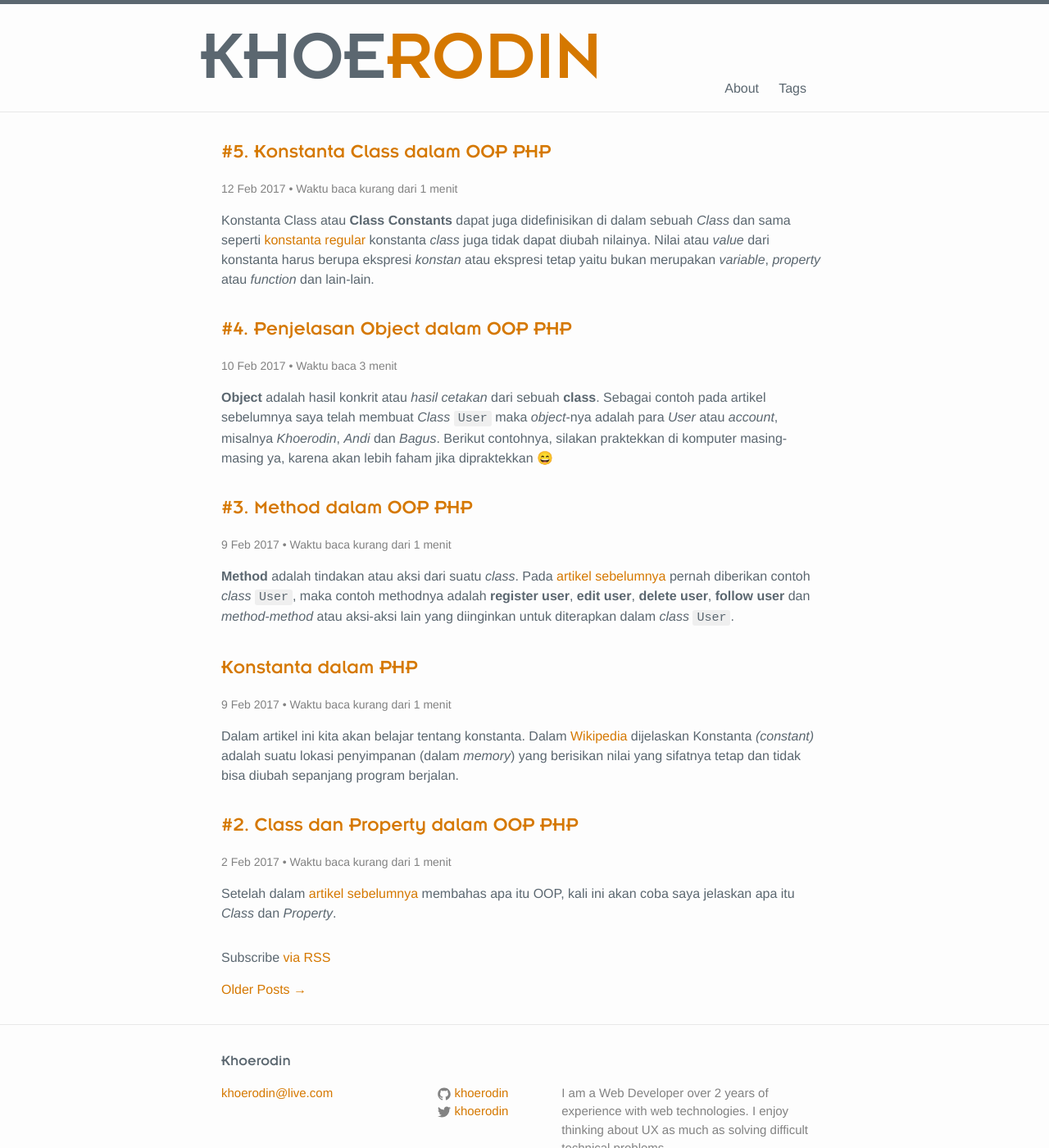
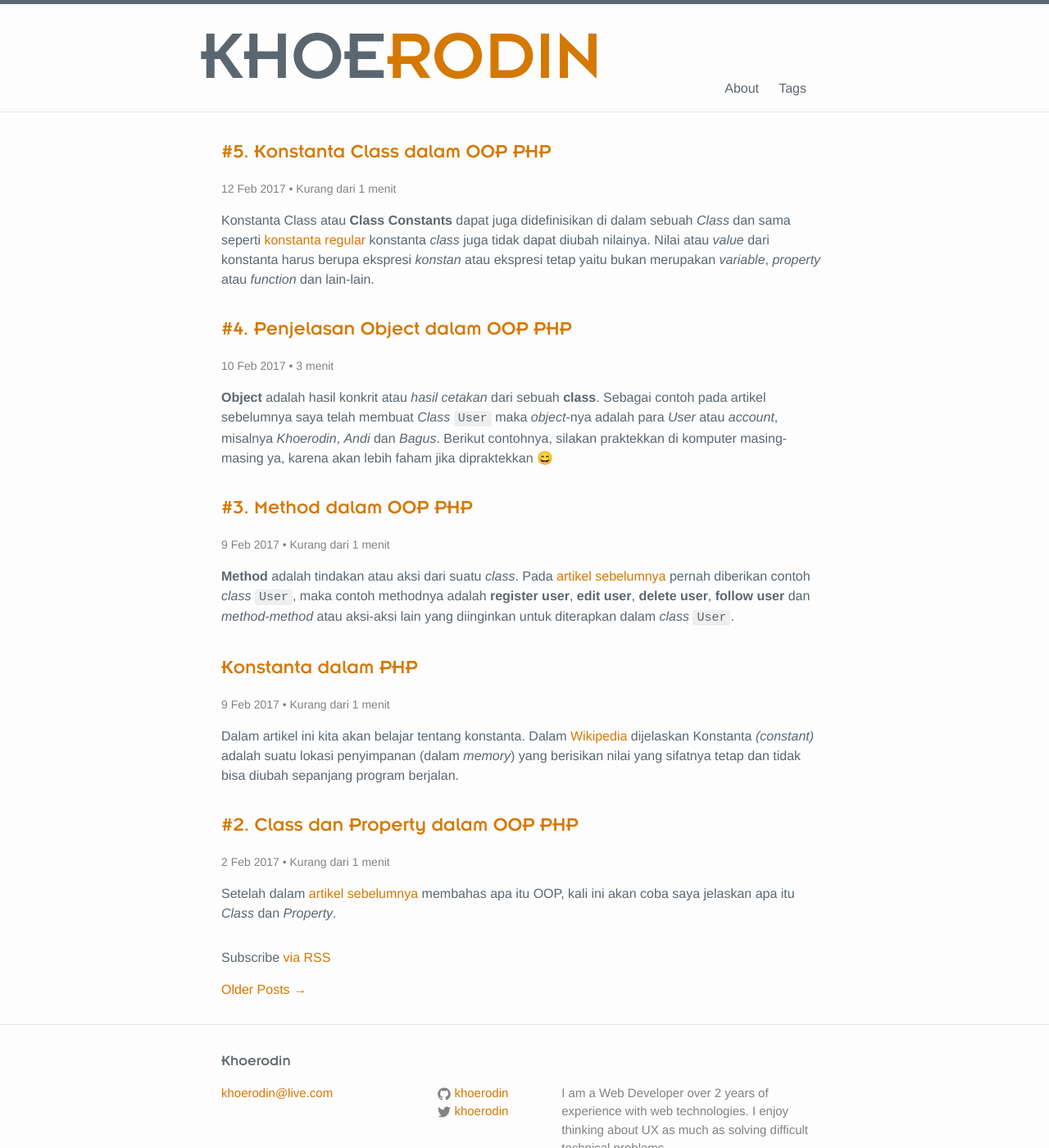
Before and after one commit to khoerodin/khoerodin.github.io, a Jekyll site: the page built from index.html, in a window 1280 px wide and 1400 px high. Shown: the whole window at 82% size. Built offline with Jekyll 4.4.1, drawn with Linux system fonts in a browser that asks for light colours; nearby versions of some CDN libraries; emoji names are drawn with the system emoji font; the list of posts is cut into pages by our own code.

Commit message:
edit waktu baca

```diff
--- a/_includes/post-list.html
+++ b/_includes/post-list.html
@@ -27,9 +27,9 @@
 			 •
       {% assign words = post.content | number_of_words %}
       {% if words < 360 %}
-        Waktu baca kurang dari 1 menit
+        Kurang dari 1 menit
       {% else %}
-        Waktu baca {{ words | divided_by:180 }} menit
+        {{ words | divided_by:180 }} menit
       {% endif %}
       </span>
 			<p>{{ post.excerpt }}</p>
--- a/_layouts/post.html
+++ b/_layouts/post.html
@@ -28,9 +28,9 @@ readmore: true
      •
     {% assign words = content | number_of_words %}
     {% if words < 360 %}
-      Waktu baca kurang dari 1 menit
+      Kurang dari 1 menit
     {% else %}
-      Waktu baca {{ words | divided_by:180 }} menit
+      {{ words | divided_by:180 }} menit
     {% endif %}
   </header>
 
```
